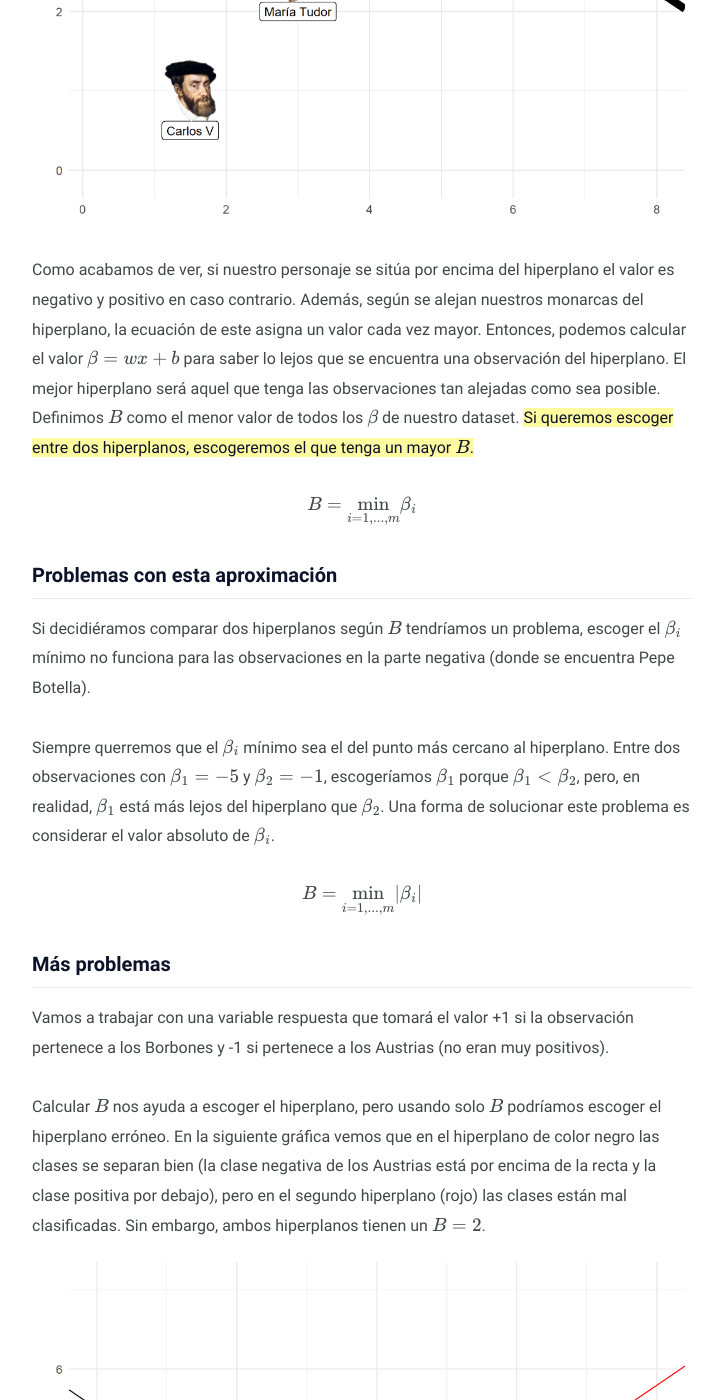
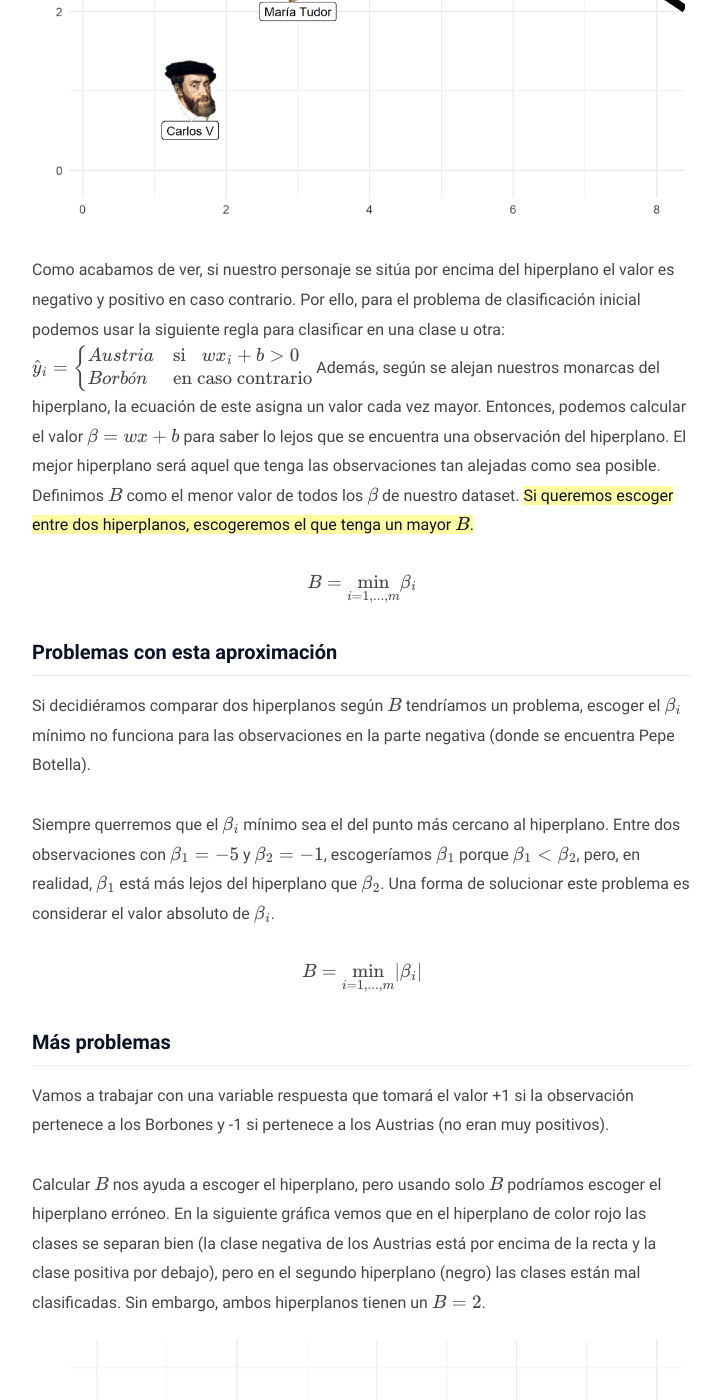
Before and after one commit to JAVI897/JAVI897.github.io, a Jekyll site: the page built from _posts/SVM_Formulación_del_problema/2020-06-12-SVM_Formulación_del_problema.md, in a window 1280 px wide and 1400 px high, scrolled down 3106 px. Shown: the whole window, without its empty margins (278-1001 px from the left). Built offline with Jekyll 4.4.1, drawn with Linux system fonts in a browser that asks for light colours; formulas are drawn with MathJax 3.

Commit message:
Update 2020-06-12-SVM_Formulación_del_problema.md

```diff
--- a/_posts/SVM_Formulación_del_problema/2020-06-12-SVM_Formulación_del_problema.md
+++ b/_posts/SVM_Formulación_del_problema/2020-06-12-SVM_Formulación_del_problema.md
@@ -41,7 +41,17 @@ Para encontrar *el señor* hiperplano primero debemos saber cómo comparar dos h
 
 <center><img src="https://github.com/JAVI897/JAVI897.github.io/blob/master/_posts/SVM_Formulaci%C3%B3n_del_problema/ejemplo-lejania.png?raw=true" style="zoom:33%;" /></center>
 
-Como acabamos de ver, si nuestro personaje se sitúa por encima del hiperplano el valor es negativo y positivo en caso contrario. Además, según se alejan nuestros monarcas del hiperplano, la ecuación de este asigna un valor cada vez mayor. Entonces, podemos calcular el valor $\beta = wx + b$ para saber lo lejos que se encuentra una observación del hiperplano. El mejor hiperplano será aquel que tenga las observaciones tan alejadas como sea posible. Definimos $B$ como el menor valor de todos los $\beta$ de nuestro dataset. <mark>Si queremos escoger entre dos hiperplanos, escogeremos el que tenga un mayor $B$.</mark>
+Como acabamos de ver, si nuestro personaje se sitúa por encima del hiperplano el valor es negativo y positivo en caso contrario. Por ello, para el problema de clasificación inicial podemos usar la siguiente regla para clasificar en una clase u otra:
+$$
+\begin{equation}
+  \hat{y}_i =
+    \begin{cases}
+      Austria & \text{si} \;\;\; wx_i + b > 0\\
+      Borbón  & \text{en caso contrario}\\
+    \end{cases}
+\end{equation}
+$$
+Además, según se alejan nuestros monarcas del hiperplano, la ecuación de este asigna un valor cada vez mayor. Entonces, podemos calcular el valor $\beta = wx + b$ para saber lo lejos que se encuentra una observación del hiperplano. El mejor hiperplano será aquel que tenga las observaciones tan alejadas como sea posible. Definimos $B$ como el menor valor de todos los $\beta$ de nuestro dataset. <mark>Si queremos escoger entre dos hiperplanos, escogeremos el que tenga un mayor $B$.</mark>
 
 $$B = \underset{i=1,...,m}{\text{min}} \beta_i$$
 
@@ -57,7 +67,7 @@ $$B = \underset{i=1,...,m}{\text{min}} | \beta_i |$$
 
 Vamos a trabajar con una variable respuesta que tomará el valor +1 si la observación pertenece a los Borbones y -1 si pertenece a los Austrias (no eran muy positivos).
 
-Calcular $B$ nos ayuda a escoger el hiperplano, pero usando solo $B$ podríamos escoger el hiperplano erróneo. En la siguiente gráfica vemos que en el hiperplano de color negro las clases se separan bien (la clase negativa de los Austrias está por encima de la recta y la clase positiva por debajo), pero en el segundo hiperplano (rojo) las clases están mal clasificadas. Sin embargo, ambos hiperplanos tienen un $B = 2$.
+Calcular $B$ nos ayuda a escoger el hiperplano, pero usando solo $B$ podríamos escoger el hiperplano erróneo. En la siguiente gráfica vemos que en el hiperplano de color rojo las clases se separan bien (la clase negativa de los Austrias está por encima de la recta y la clase positiva por debajo), pero en el segundo hiperplano (negro) las clases están mal clasificadas. Sin embargo, ambos hiperplanos tienen un $B = 2$.
 
 <center><img src="https://github.com/JAVI897/JAVI897.github.io/blob/master/_posts/SVM_Formulaci%C3%B3n_del_problema/solo_dos.png?raw=true" style="zoom:33%;" /></center>
 
```
